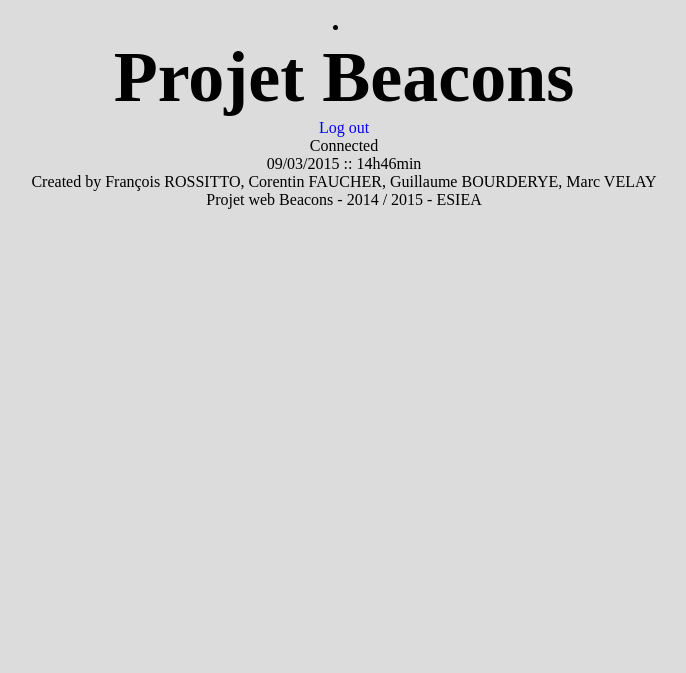
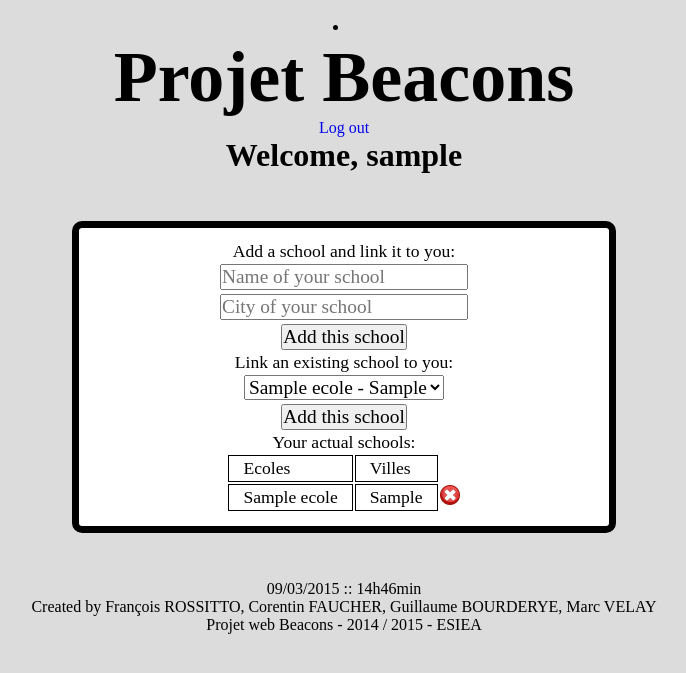
Before and after one commit to handoofala/Projet_Beacons_Web_Admin, a PHP site: page /ProjetBeacon/connection.php in a window 1280 px wide. Shown: the top 673 px of the page, without its empty margins (296-982 px from the left). Run offline with PHP 8.4, Linux system fonts and the light colour scheme; the visitor is signed in with stand-in values (Sample User, id 1); tables that the repository leaves empty hold one stand-in row (values such as "Sample post").

Commit message:
add schools administration part

```diff
--- a/connection.php
+++ b/connection.php
@@ -23,6 +23,129 @@
 	}else{
 		$_SESSION["connected"] = false;
 	}
+
+	if(isset($_GET["id"])){
+		$req = $bdd->prepare("SELECT id FROM users WHERE pseudo = :pseudo");
+		$req->execute(array(':pseudo' => strip_tags($_SESSION["user"])));
+		$donnees = $req->fetch();
+		$req->closeCursor();
+
+		/*we check if the link exist*/
+		$req = $bdd->prepare("SELECT count(id_ecole) AS nbLinkEcole, count(id_user) AS nbLinkUser FROM lien_users_ecoles WHERE id_user = :id_user AND id_ecole = :id_ecole");
+		$req->execute(array(
+			':id_user' => strip_tags($donnees["id"]),
+			':id_ecole' => strip_tags($_GET["id"])
+		));
+		$donnees2 = $req->fetch();
+		$req->closeCursor();
+
+		if($donnees2["nbLinkEcole"] == 1 AND $donnees2["nbLinkUser"] == 1){
+			$req = $bdd->prepare("DELETE FROM lien_users_ecoles WHERE id_ecole = :id_ecole AND id_user = :id_user");
+			$req->execute(array(
+				':id_ecole' => strip_tags($_GET["id"]),
+				':id_user' => strip_tags($donnees["id"])
+			));
+			$req->closeCursor();
+		}
+	}
+
+	if(isset($_POST["addExistingSchool"])){
+		$req = $bdd->prepare("SELECT id FROM users WHERE pseudo = :pseudo");
+		$req->execute(array(':pseudo' => strip_tags($_SESSION["user"])));
+		$idUser = $req->fetch();
+		$req->closeCursor();
+
+		/*we check if the link does not exist*/
+		$req = $bdd->prepare("SELECT count(id_ecole) AS nbLinkEcole, count(id_user) AS nbLinkUser FROM lien_users_ecoles WHERE id_user = :id_user AND id_ecole = :id_ecole");
+		$req->execute(array(
+			':id_user' => strip_tags($idUser["id"]),
+			':id_ecole' => strip_tags($_POST["schools"])
+		));
+		$donnees2 = $req->fetch();
+		$req->closeCursor();
+
+		if($donnees2["nbLinkEcole"] == 0 AND $donnees2["nbLinkUser"] == 0){
+			$req = $bdd->prepare("INSERT INTO lien_users_ecoles VALUES(
+				:idEcole,
+				:idUser
+				)
+			");
+			$req->execute(array(
+				':idEcole' => strip_tags($_POST["schools"]),
+				':idUser' => strip_tags($idUser["id"])
+			));
+			$req->closeCursor();
+		}
+	}
+
+	if(isset($_POST["addSchool"])){
+		/*We first check if the school already exist*/
+		$req = $bdd->prepare("SELECT count(nomEcole) AS nbEcole, count(ville) AS nbVille FROM ecoles WHERE nomEcole = :ecole AND ville = :ville");
+		$req->execute(array(
+			':ecole' => strip_tags($_POST["ecole"]),
+			':ville' => strip_tags($_POST["ville"])
+		));
+		$donnees = $req->fetch();
+		$req->closeCursor();
+
+		if($donnees["nbEcole"] == 0 AND $donnees["nbVille"] == 0){
+			$req = $bdd->query("SELECT id+1 AS id FROM ecoles ORDER BY id DESC LIMIT 1");
+			$donnees= $req->fetch();
+			$req->closeCursor();
+
+			if($donnees["id"] < 1 OR $donnees["id"] == NULL){
+				$donnees["id"] = 0;
+			}
+
+			$req = $bdd->prepare("INSERT INTO ecoles VALUES(
+				:id,
+				:ecole,
+				:ville
+				)
+			");
+			$req->execute(array(
+				':id' => $donnees["id"],
+				':ecole' => strip_tags($_POST["ecole"]),
+				':ville' => strip_tags($_POST["ville"])
+			));
+			$req->closeCursor();
+
+			$req = $bdd->prepare("SELECT id FROM users WHERE pseudo = :pseudo");
+			$req->execute(array(':pseudo' => strip_tags($_SESSION["user"])));
+			$idUser = $req->fetch();
+			$req->closeCursor();
+
+			$req = $bdd->prepare("SELECT id FROM ecoles WHERE nomEcole = :ecole AND ville = :ville");
+			$req->execute(array(
+				':ecole' => strip_tags($_POST["ecole"]),
+				':ville' => strip_tags($_POST["ville"])
+			));
+			$idEcole = $req->fetch();
+			$req->closeCursor();
+
+			/*we check if the link does not exist*/
+			$req = $bdd->prepare("SELECT count(id_ecole) AS nbLinkEcole, count(id_user) AS nbLinkUser FROM lien_users_ecoles WHERE id_user = :id_user AND id_ecole = :id_ecole");
+			$req->execute(array(
+				':id_user' => strip_tags($donnees["id"]),
+				':id_ecole' => strip_tags($_GET["id"])
+			));
+			$donnees2 = $req->fetch();
+			$req->closeCursor();
+
+			if($donnees2["nbLinkEcole"] == 0 AND $donnees2["nbLinkUser"] == 0){
+				$req = $bdd->prepare("INSERT INTO lien_users_ecoles VALUES(
+					:idEcole,
+					:idUser
+					)
+				");
+				$req->execute(array(
+					':idEcole' => $idEcole["id"],
+					':idUser' => $idUser["id"],
+				));
+				$req->closeCursor();
+			}
+		}
+	}
 ?>
 <html>
 	<head>
@@ -36,10 +159,61 @@
 		<center>
 			<header>
 				<?php include("nav.php");?>
+				<h1>Welcome, <?php echo $_SESSION["user"];?></h1>
 			</header>
-			<section>
+			<section class="fontSize11em">
 				<?php if(isset($_SESSION["user"]) AND isset($_SESSION["connected"]) AND ($_SESSION["connected"] == true)) {
-					?><p>Connected</p><?php
+					?>
+					<article class="formSchools">
+						<p>Add a school and link it to you:</p>
+						<form method="post" action="connection.php">
+							<input type="text" name="ecole" placeholder="Name of your school" class="fontSize11em DoubleLine"/>
+							<input type="text" name="ville" placeholder="City of your school" class="fontSize11em DoubleLine"/>
+							<input type="submit" name="addSchool" value="Add this school" class="fontSize11em DoubleLine"/>
+						</form>
+						<p>Link an existing school to you:</p>
+						<form method="post" action="connection.php">
+							<select name="schools" class="DoubleLine fontSize11em">
+								<?php
+									$req = $bdd->query("SELECT * FROM ecoles");
+									while($donnees = $req->fetch()){
+										?><option value="<?php echo $donnees["id"]; ?>"><?php echo $donnees["nomEcole"] . " - " . $donnees["ville"]; ?></option><?php
+									}
+									$req->closeCursor();
+								?>
+							</select>
+							<input type="submit" name="addExistingSchool" value="Add this school" class="DoubleLine fontSize11em"/>
+						</form>
+						<p>Your actual schools:</p>
+						<table>
+							<tr>
+								<td class="tableTD">Ecoles</td>
+								<td class="tableTD">Villes</td>
+							</tr>
+							<?php
+								$req = $bdd->prepare("SELECT id_ecole FROM lien_users_ecoles WHERE id_user = (SELECT id FROM users WHERE pseudo = :pseudo)");
+								$req->execute(array(
+									':pseudo' => strip_tags($_SESSION["user"])
+								));
+								while($donnees = $req->fetch()){
+									$reqTmp = $bdd->prepare("SELECT * FROM ecoles WHERE id = :id");
+									$reqTmp->execute(array(':id' => strip_tags($donnees["id_ecole"])));
+									$donneesTmp = $reqTmp->fetch();
+									$reqTmp->closeCursor();
+									?>
+									<tr>
+										<td class="tableTD"><?php echo $donneesTmp["nomEcole"];?></td>
+										<td class="tableTD"><?php echo $donneesTmp["ville"];?></td>
+										<td><a href="connection.php?id=<?php echo $donneesTmp["id"];?>"><img src="img/deleteButton.png" alt="Delete"/></a></td>
+									</tr>
+									<?php
+								}
+								$req->closeCursor();
+							?>
+						</table>
+						<?php ?>
+					</article>
+					<?php
 				}else{
 					?><p>Error : try to sign in again</p><?php
 				}?>
--- a/css/main.css
+++ b/css/main.css
@@ -52,3 +52,26 @@ body{
 .fontSize14em{
 	font-size: 1.4em;
 }
+
+/*Schools CSS properties (connection.php)*/
+.formSchools{
+	border: 7px solid #000;
+	border-radius: 10px;
+	margin: 47px auto;
+	padding: 1% 9%;
+	background: #FFF none repeat scroll 0% 0%;
+	width: 300px;
+}
+
+.fontSize11em{
+	font-size: 1.1em;
+}
+
+.DoubleLine{
+	margin: 2px 0;
+}
+
+.tableTD{
+	border: solid 0.01em black;
+	padding: 2px 14px;
+}
```
Also changed, not shown: img/deleteButton.png (added).
